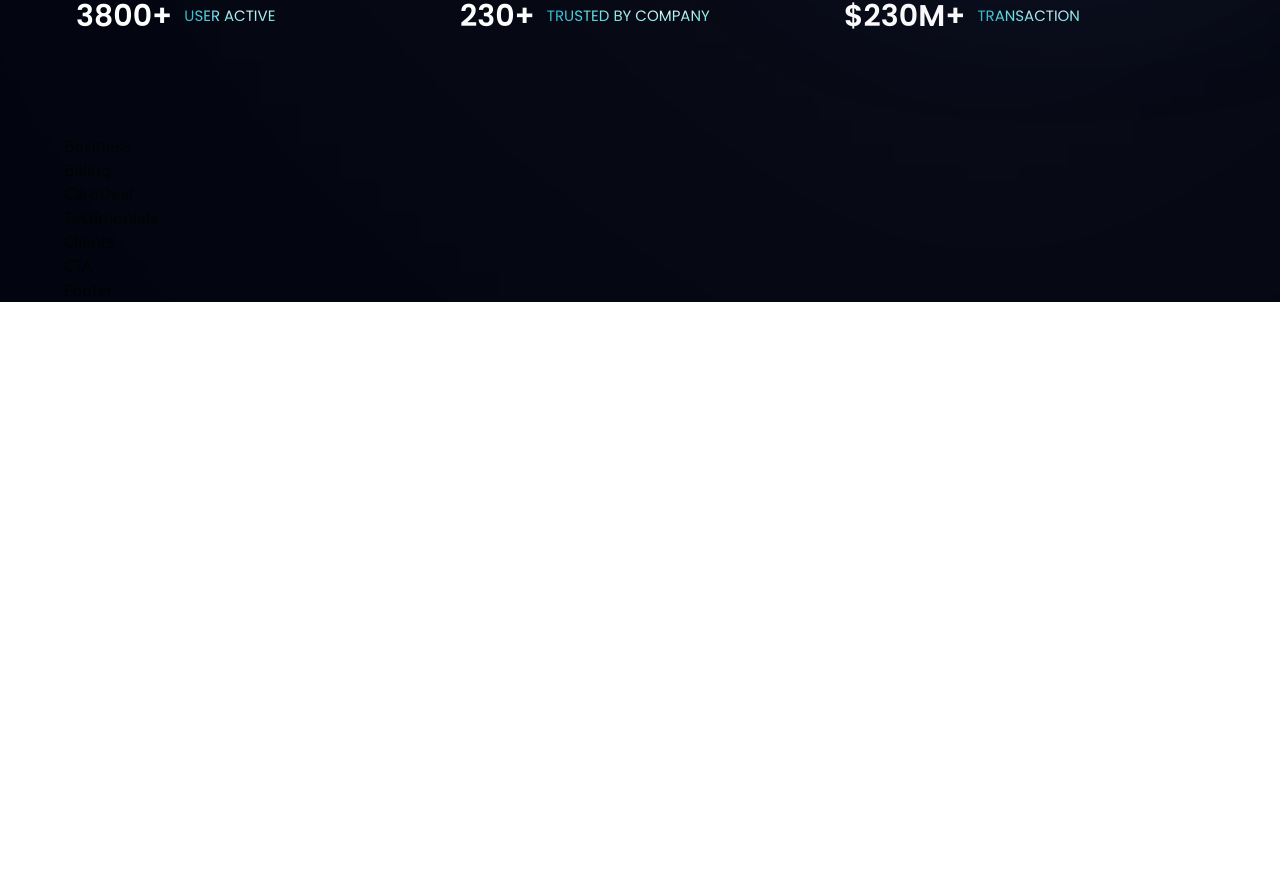
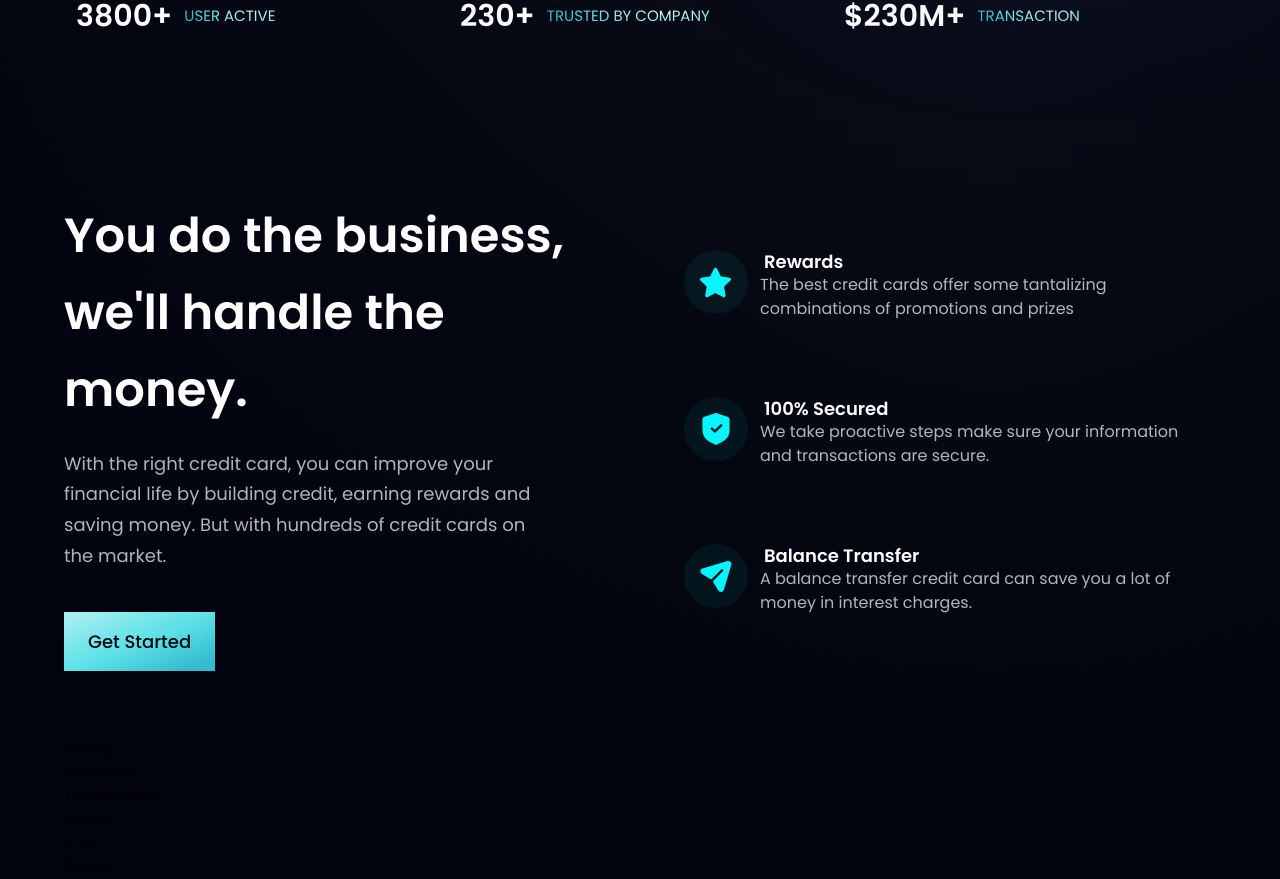
Before and after one commit to seansangpark/bank_modern_app, a React (Vite) app in the folder bank_modern_app/: page / in a window 1280 px wide. Shown: the part 810-1689 px from the top of the page. Before the commit the page ends 1112 px from the top, so only its background shows below. Built offline with nearby package versions, Linux system fonts and the light colour scheme.

Commit message:
wrapped finish section

```diff
--- a/bank_modern_app/src/components/Business.jsx
+++ b/bank_modern_app/src/components/Business.jsx
@@ -1,7 +1,65 @@
-import React from 'react';
+import { features } from '../constants';
+import styles, { layout } from '../style';
+import Button from './Button';
+
+const FeatureCard = ({ icon, title, content, index }) => (
+  <div
+    className={`flex flex-row p-6 rounded-[20px] ${
+      index !== features.length - 1 ? 'mb-6' : 'mb-0'
+    } feature-card`}
+  >
+    <div
+      className={`w-[64px] h-[64px] rounded-full ${styles.flexCenter} bg-dimBlue`}
+    >
+      <img
+        src={icon}
+        alt='icon'
+        className='w-[50%] h-[50%] object-contain'
+      />
+    </div>
+
+    <div className='flex-1 flex flex-col ml-3'>
+      <h4 className='font-poppins font-semibold text-white text-[18px] leading-[23px] ml-1'>
+        {title}
+      </h4>
+      <p className='font-poppins font-normal text-dimWhite text-[16px] leading-[24px] mb-1'>
+        {content}
+      </p>
+    </div>
+  </div>
+);
 
 const Business = () => {
-  return <div>Business</div>;
+  return (
+    <section
+      id='features'
+      className={layout.section}
+    >
+      <div className={layout.sectionInfo}>
+        <h2 className={styles.heading2}>
+          You do the business, <br className='sm:block hidden' />
+          we'll handle the money.
+        </h2>
+        <p className={`${styles.paragraph} max-w-[470px] mt-5`}>
+          With the right credit card, you can improve your financial life by
+          building credit, earning rewards and saving money. But with hundreds
+          of credit cards on the market.
+        </p>
+
+        <Button styles='mt-10' />
+      </div>
+
+      <div className={`${layout.sectionImg} flex-col`}>
+        {features.map((feature, index) => (
+          <FeatureCard
+            key={feature.id}
+            {...feature}
+            index={index}
+          />
+        ))}
+      </div>
+    </section>
+  );
 };
 
 export default Business;
--- a/bank_modern_app/src/components/Button.jsx
+++ b/bank_modern_app/src/components/Button.jsx
@@ -1,7 +1,12 @@
-import React from 'react';
-
-const Button = () => {
-  return <div>Button</div>;
+const Button = ({ styles }) => {
+  return (
+    <button
+      type='button'
+      className={`py-4 px-6 bg-blue-gradient font-poppins font-medium text-[18px] text-primary outline-none ${styles}`}
+    >
+      Get Started
+    </button>
+  );
 };
 
 export default Button;
```
